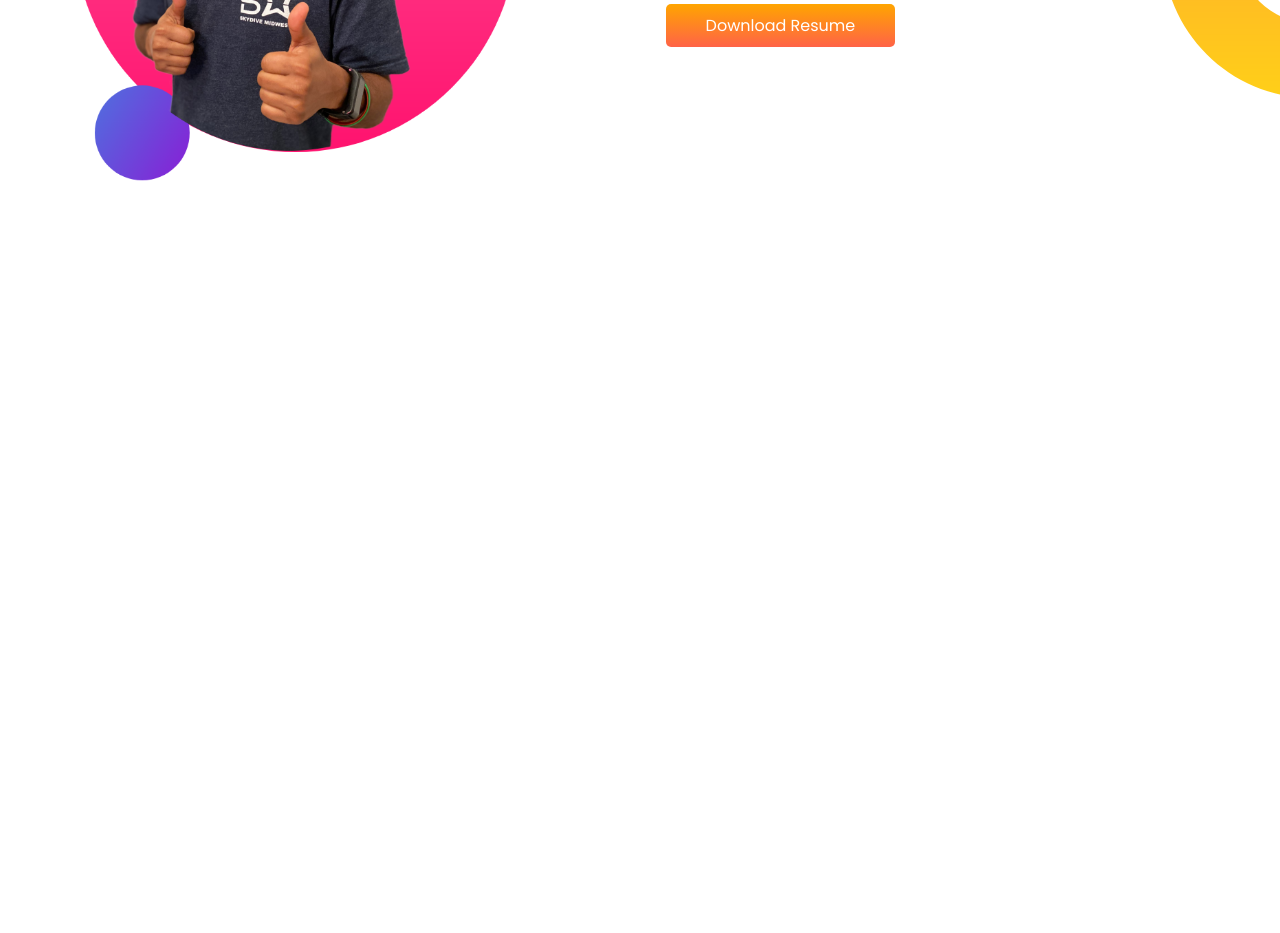
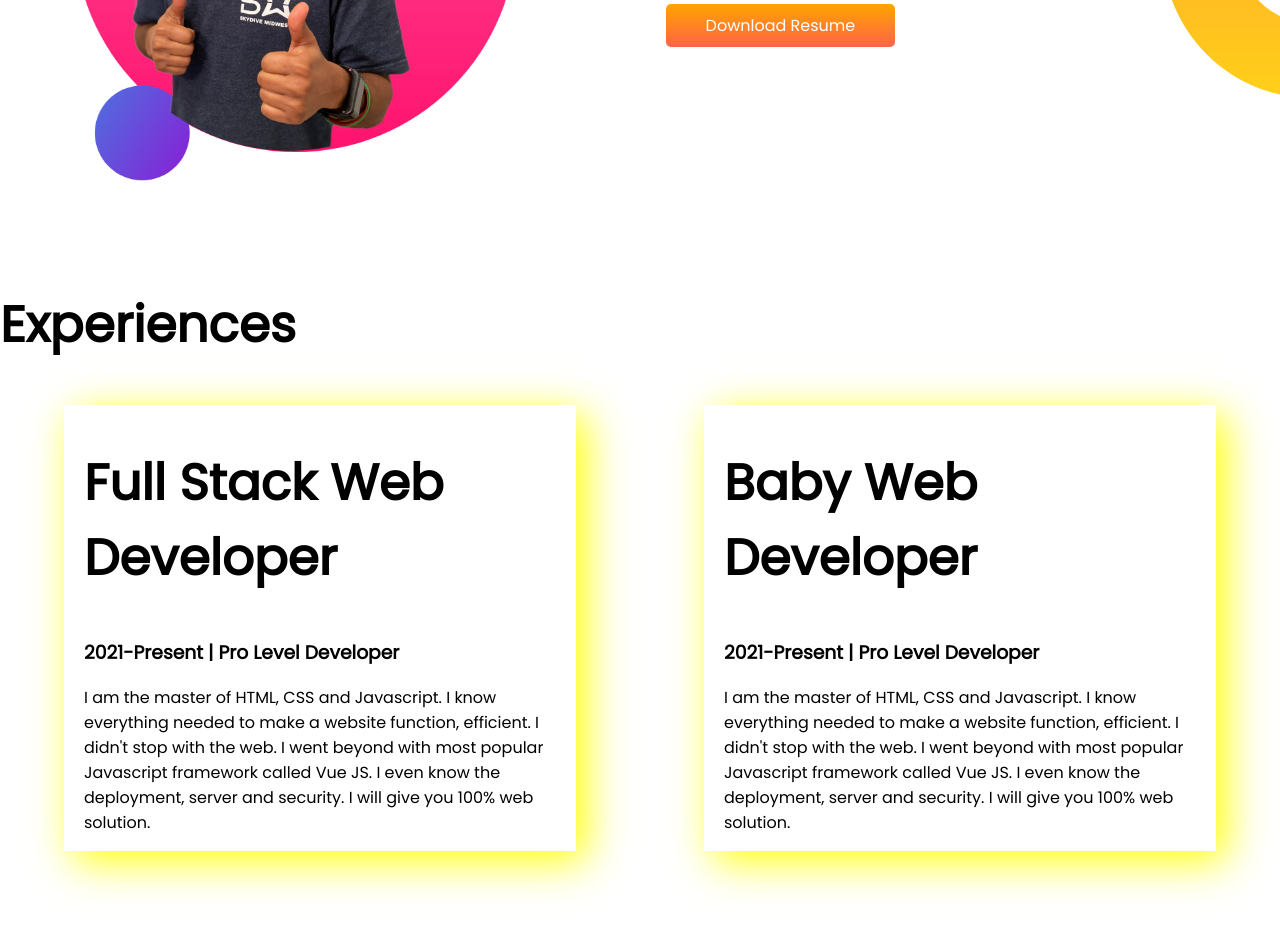
Before and after one commit to FahmidaTasmia/developer-portfolio, a plain HTML site: page index.html in a window 1280 px wide. Shown: the part 886-1819 px from the top of the page. Before the commit the page ends 1174 px from the top, so only its background shows below. Drawn offline with Linux system fonts and the light colour scheme.

Commit message:
style added

```diff
--- a/index.html
+++ b/index.html
@@ -11,7 +11,7 @@
     <link rel="stylesheet" href="style.css">
 </head>
 <body>
-  <section class="top-banner">
+  <section class="top-banner flexible-container">
     <div class="half-width">
         <h1>Welcome To</h1>
 
@@ -28,7 +28,7 @@
 
     </div>
   </section>
-  <section class="dream-big">
+  <section class="dream-big flexible-container">
     <div class="half-width">
       <img src="images/jhankar2.png" alt="">
     </div>
@@ -40,5 +40,22 @@
     </div>
 
   </section>
+  <section class="experience-area">
+    <h1>Experiences</h1>
+    <div class="flexible-container">
+      <div class="experiense-item">
+        <h1>Full Stack Web Developer</h1>
+        <h3>2021-Present | Pro Level Developer</h3>
+        <p>I am the master of HTML, CSS and Javascript. I know everything needed to make a website function, efficient. I didn't stop with the web. I went beyond with most popular Javascript framework called Vue JS. I even know the deployment, server and security. I will give you 100% web solution.</p>
+      </div>
+      <div class="experiense-item">
+        <h1>Baby Web Developer</h1>
+        <h3>2021-Present | Pro Level Developer</h3>
+        <p>I am the master of HTML, CSS and Javascript. I know everything needed to make a website function, efficient. I didn't stop with the web. I went beyond with most popular Javascript framework called Vue JS. I even know the deployment, server and security. I will give you 100% web solution.</p>
+      </div>
+    </div>
+
+
+  </section>
 </body>
 </html>
--- a/style.css
+++ b/style.css
@@ -8,7 +8,7 @@ h1{
 .orange-color{
     color: orange;
 }
-section{
+.flexible-container{
     display: flex;
     margin-bottom: 100px;
 }
@@ -37,4 +37,13 @@ section{
     background-image: url(images/dream-bg.png);
     background-repeat: no-repeat;
     background-position: right;
+
 }
+.experiense-item{
+    width: 40%;
+    box-shadow: 10px 10px 40px yellow;
+  margin-left: 5%;
+  margin-right: 5%;
+  padding-left: 20px;
+
+}
```
